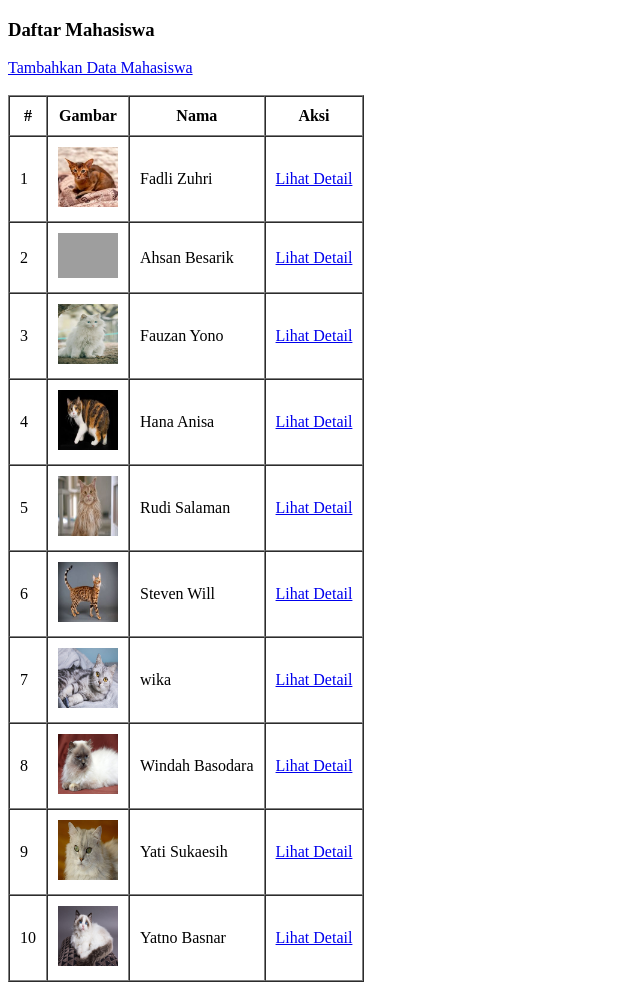
After one commit to dlifadli/pw2020_311223666, a PHP site: page /latihan4.php in a window 1280 px wide. The commit adds this page. Shown: the whole page, without its empty margins (0-640 px from the left). Run offline with PHP 8.4, Linux system fonts and the light colour scheme; data comes from the database, SQL or seed files in the repository; grey boxes are pictures that could not be loaded.

Commit message:
membuat latihan4, membuat tambah dan menambahkan functions.

```diff
--- a/kuliah x/pertemuan10/detail.php
+++ b/kuliah x/pertemuan10/detail.php
@@ -25,7 +25,7 @@ $m = query("SELECT * FROM mahasiswa WHERE id = $id");
     <li>Email : <?= $m['email']; ?></li>
     <li>Jurusan : <?= $m['jurusan']; ?></li>
     <li><a href="">Ubah</a> | <a href="">Hapus</a></li>
-    <li><a href="latihan3.php">Kembali ke Daftar Mahasiswa</a></li>
+    <li><a href="latihan4.php">Kembali ke Daftar Mahasiswa</a></li>
   </ul>
 
 </body>
--- a/kuliah x/pertemuan10/functions.php
+++ b/kuliah x/pertemuan10/functions.php
@@ -20,3 +20,22 @@ function query($query)
   }
   return $rows;
 }
+
+function tambah($data)
+{
+  $conn = koneksi();
+
+  $nama = htmlspecialchars($data['nama']);
+  $nrp = htmlspecialchars($data['nrp']);
+  $email = htmlspecialchars($data['email']);
+  $jurusan = htmlspecialchars($data['jurusan']);
+  $gambar = htmlspecialchars($data['gambar']);
+
+  $query = "INSERT INTO
+            mahasiswa
+            VALUES
+            (null, '$nama', '$nrp', '$email', '$jurusan', '$gambar')";
+  mysqli_query($conn, $query);
+  echo mysqli_error($conn);
+  return mysqli_affected_rows($conn);
+}
--- /dev/null
+++ b/kuliah x/pertemuan10/latihan4.php
@@ -0,0 +1,41 @@
+<?php
+require "functions.php";
+$mahasiswa = query("SELECT * FROM mahasiswa");
+?>
+
+<!DOCTYPE html>
+<html lang="en">
+
+<head>
+  <meta charset="UTF-8">
+  <meta name="viewport" content="width=device-width, initial-scale=1.0">
+  <title>Daftar Mahasiswa</title>
+</head>
+
+<body>
+  <h3>Daftar Mahasiswa</h3>
+
+  <a href="tambah.php">Tambahkan Data Mahasiswa</a>
+  <br><br>
+
+  <table border="1" cellpadding="10" cellspacing="0">
+    <tr>
+      <th>#</th>
+      <th>Gambar</th>
+      <th>Nama</th>
+      <th>Aksi</th>
+    </tr>
+    <?php $i = 1;
+    foreach ($mahasiswa as $m) : ?>
+      <tr>
+        <td><?= $i++; ?></td>
+        <td><img src="img/<?= $m["gambar"]; ?>" width="60"></td>
+        <td><?= $m["nama"]; ?></td>
+        <td><a href="detail.php?id=<?= $m["id"]; ?>">Lihat Detail</a></td>
+      </tr>
+    <?php endforeach; ?>
+  </table>
+
+</body>
+
+</html>
```
Also changed, not shown: kuliah x/pertemuan10/tambah.php (added, +40 -0 lines).
